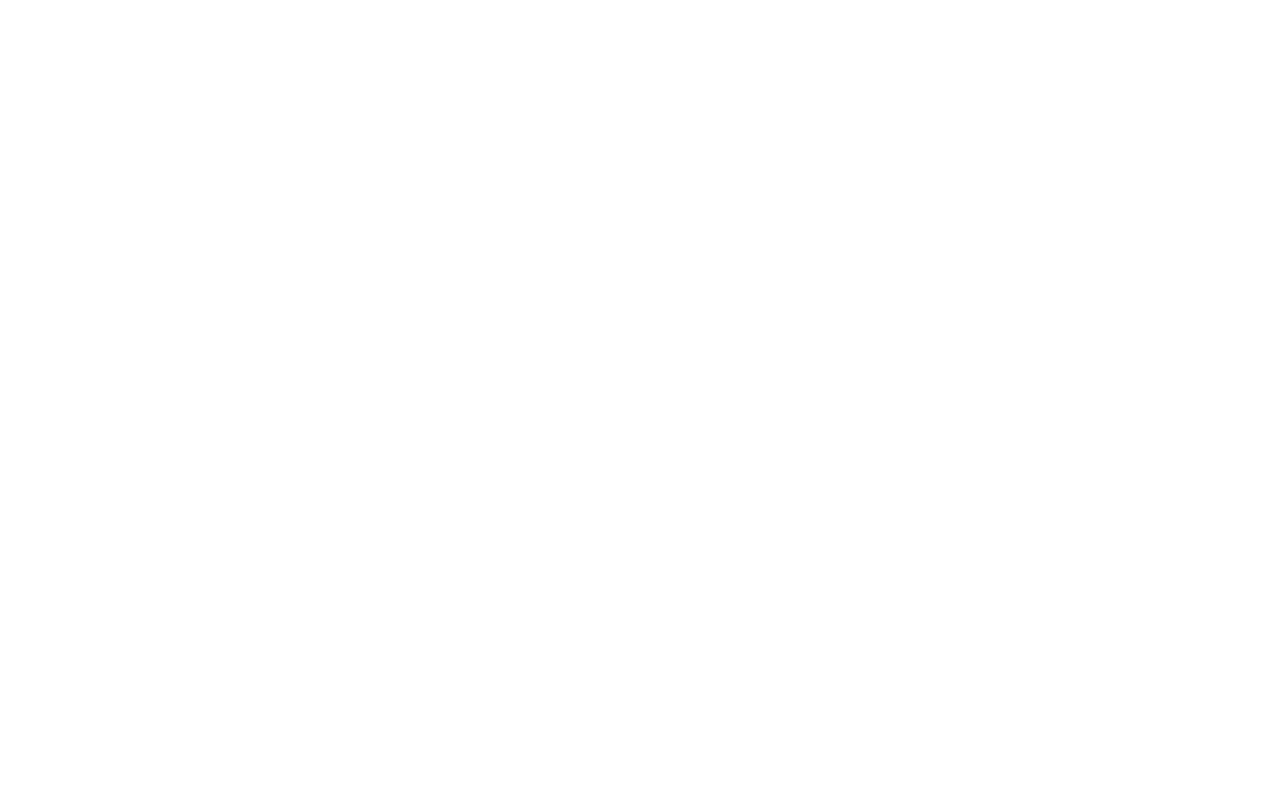
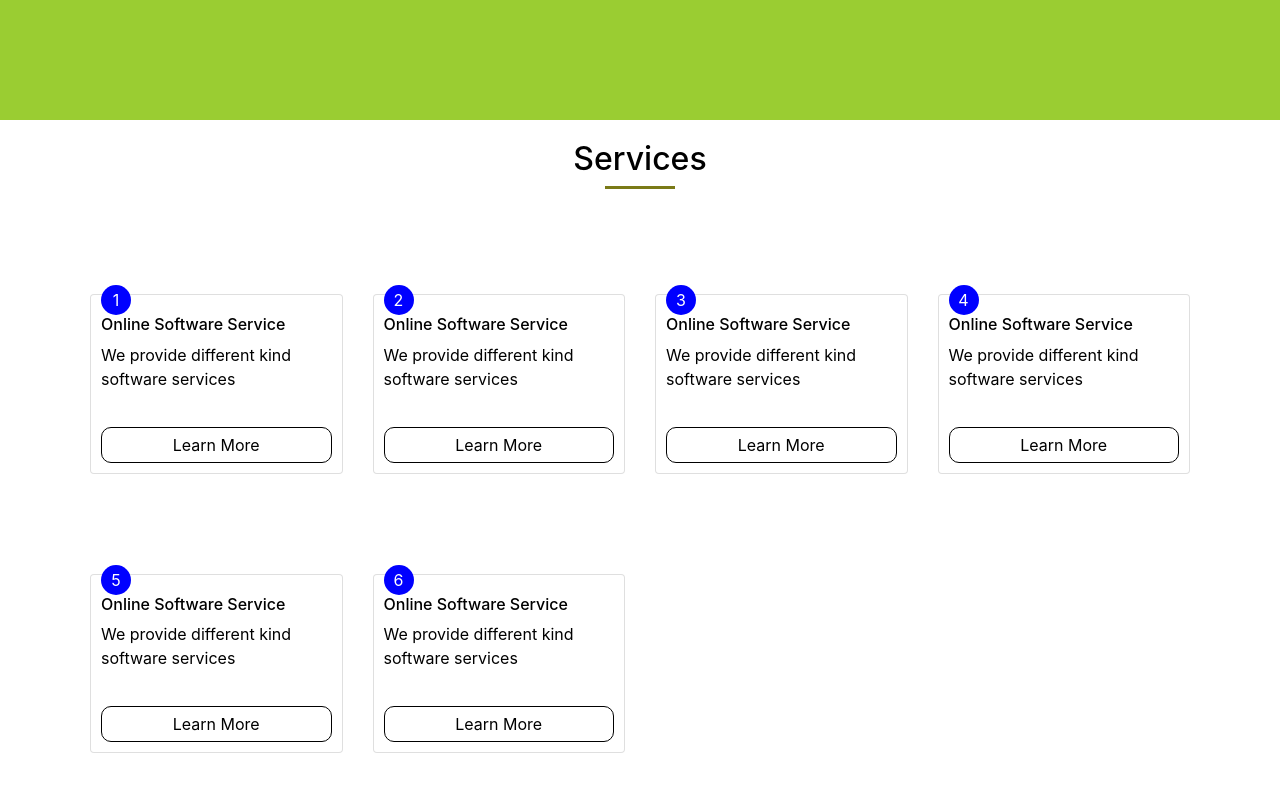
Before and after one commit to Yazdani1/React-Single-Page-Web-App-With-Smooth-Scrolling, a React (Create React App) app in the folder client/: page / in a window 1280 px wide. Shown: the part 7300-8100 px from the top of the page. Before the commit the page ends 7038 px from the top, so only its background shows below. Built offline with nearby package versions, Linux system fonts and the light colour scheme.

Commit message:
services section added

```diff
--- a/client/src/App.js
+++ b/client/src/App.js
@@ -5,6 +5,7 @@ import About from "./components/About/About";
 import Career from "./components/Career/Career";
 import Feedback from "./components/Feedback/Feedback";
 import Testimonial from "./components/Testimonial/Testimonial";
+import Services from "./components/services/Services";
 
 const App = () => {
   return (
@@ -20,6 +21,7 @@ const App = () => {
       <Home />
       <About />
       <Career />
+      <Services/>
       <Feedback />
     </React.Fragment>
   );
--- /dev/null
+++ b/client/src/components/services/Services.js
@@ -0,0 +1,65 @@
+import React from "react";
+import Flip from "react-reveal/Flip";
+import "./services.css";
+
+const Services = () => {
+  const serviceData = [
+    {
+      servicenumber: 1,
+      title: "Online Software Service",
+      des: "We provide different kind software services",
+    },
+    {
+      servicenumber: 2,
+      title: "Online Software Service",
+      des: "We provide different kind software services",
+    },
+    {
+      servicenumber: 3,
+      title: "Online Software Service",
+      des: "We provide different kind software services",
+    },
+    {
+      servicenumber: 4,
+      title: "Online Software Service",
+      des: "We provide different kind software services",
+    },
+    {
+      servicenumber: 5,
+      title: "Online Software Service",
+      des: "We provide different kind software services",
+    },
+    {
+      servicenumber: 6,
+      title: "Online Software Service",
+      des: "We provide different kind software services",
+    },
+  ];
+
+  return (
+    <div className="container">
+      <div className="services-title">
+        <Flip left>
+          <h2>Services</h2>
+          <span className="line"></span>
+        </Flip>
+      </div>
+      <div className="row">
+        {serviceData.map((item, i) => (
+          <>
+            <div className="col-xl-3 col-lg-3 col-md-4 col-sm-6">
+              <div className="card services">
+                <span className="service-number">{item.servicenumber}</span>
+                <h6>{item.title}</h6>
+                <p>{item.des}</p>
+                <span className="learn-more-button">Learn More</span>
+              </div>
+            </div>
+          </>
+        ))}
+      </div>
+    </div>
+  );
+};
+
+export default Services;
--- /dev/null
+++ b/client/src/components/services/services.css
@@ -0,0 +1,36 @@
+.container{
+    height: 900px;
+}
+.services{
+    padding: 10px;
+    margin-top: 100px;
+}
+.services-title h2{
+    text-align: center;
+}
+.learn-more-button{
+    border: 1px solid black;
+    padding: 5px;
+    border-radius: 10px;
+    text-align: center;
+    margin-top: 20px;
+}
+.learn-more-button:hover{
+    background-color: blueviolet;
+    color: white;
+    cursor: pointer;
+    transition-duration: 0.5s;
+
+}
+.service-number{
+    border-radius: 90px;
+    background-color: blue;
+    height: 30px;
+    width: 30px;
+    color: white;
+    text-align: center;
+    align-items: center;
+    justify-content: center;
+    display: flex;
+    margin-top: -20px;
+}
```
